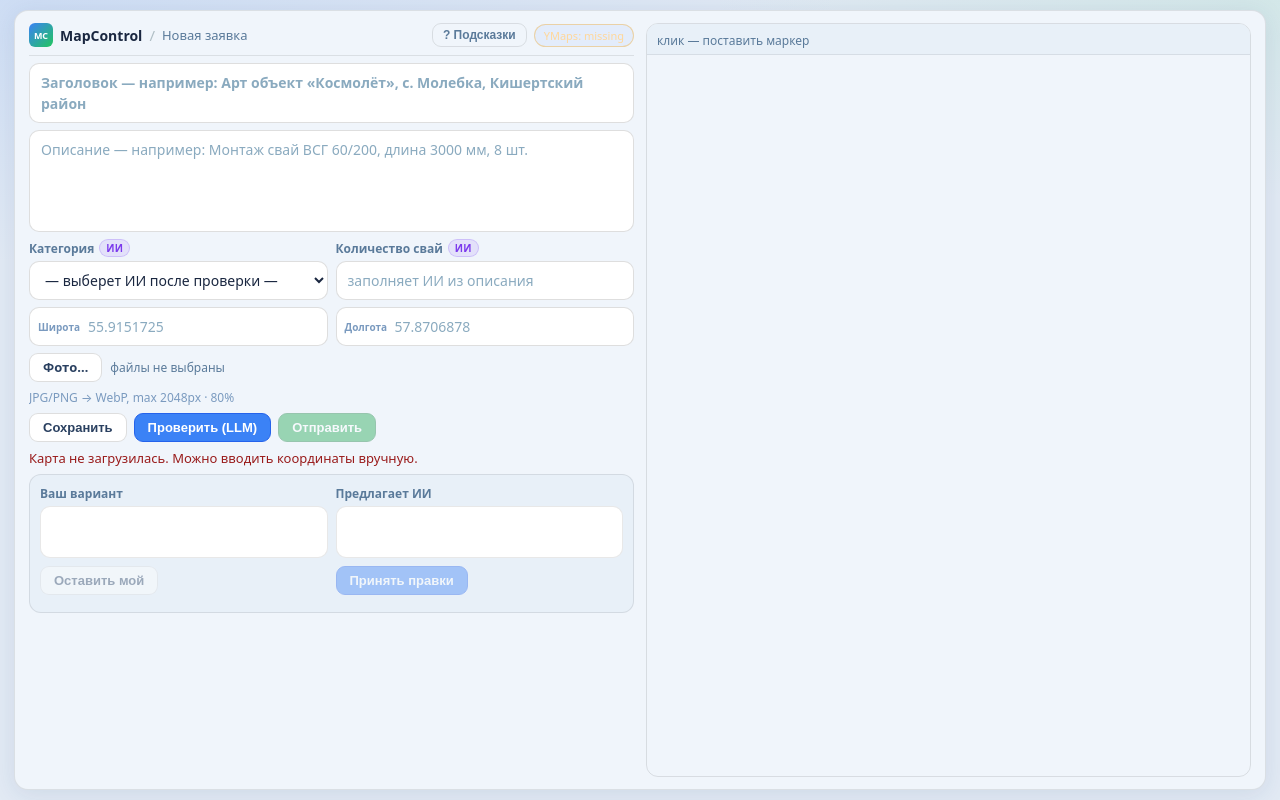
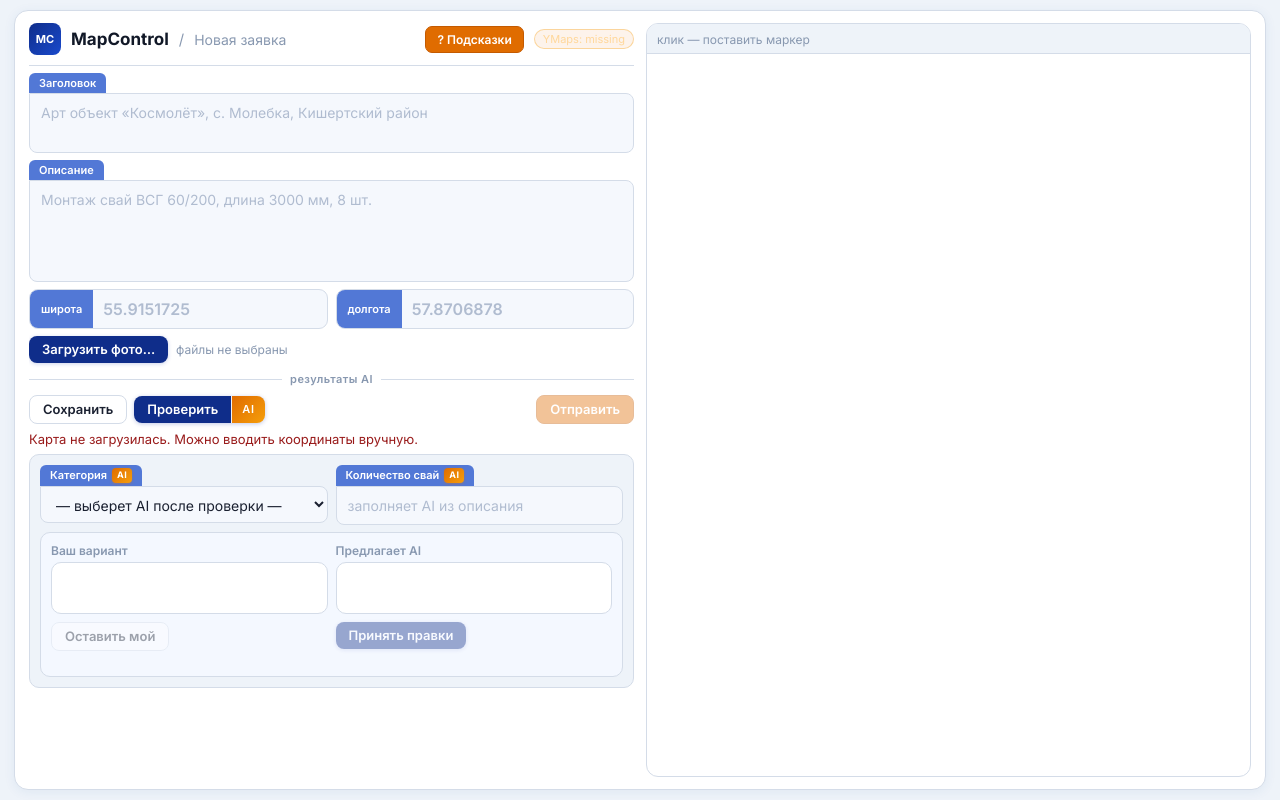
Before and after one commit to AlexanderKuzikov/MapControl, a website: page public/index.html in a window 1280 px wide. Drawn offline with Linux system fonts and the light colour scheme.

Commit message:
design: apply Sky Pro v10 theme to index.html and styles.css

```diff
--- a/public/index.html
+++ b/public/index.html
@@ -12,16 +12,16 @@
       <div class="help-dialog">
         <div class="help-dialog__head">
           <span>Подсказки по работе</span>
-          <button class="btn" id="helpClose">✕</button>
+          <button class="btn" id="helpClose">&#10005;</button>
         </div>
         <ol class="help-list">
-          <li><b>Заголовок</b> — полное название объекта с адресом. Например: «Арт объект «Космолёт», с. Молебка, Кишертский район».</li>
-          <li><b>Описание</b> — технические детали монтажа: тип и марка сваи (ВСГ, СВС), диаметр, длина, <b>количество свай</b>. Пример: «Монтаж свай ВСГ 60/200, длина 3000 мм, 8 шт.»</li>
-          <li><b>Координаты</b> — кликните по нужному месту на карте, поля Широта и Долгота заполнятся автоматически. Или введите вручную в десятичном формате (55.9151725).</li>
-          <li><b>Фото</b> — выберите JPG или PNG файлы. Они будут автоматически сжаты до WebP, максимальная ширина 2048px.</li>
-          <li><b>Проверить (LLM)</b> — ИИ проверит орфографию, стиль, полноту описания и предложит категорию объекта. После проверки можно принять или отклонить правки.</li>
-          <li><b>Сохранить</b> — сохраняет черновик на сервере без отправки. Можно вернуться позже.</li>
-          <li><b>Отправить</b> — финальная отправка заявки администратору. Кнопка активируется только после проверки LLM.</li>
+          <li><b>Заголовок</b> &mdash; полное название объекта с адресом. Например: &laquo;Арт объект &laquo;Космолёт&raquo;, с. Молебка, Кишертский район&raquo;.</li>
+          <li><b>Описание</b> &mdash; технические детали монтажа: тип и марка сваи (ВСГ, СВС), диаметр, длина, <b>количество свай</b>. Пример: &laquo;Монтаж свай ВСГ 60/200, длина 3000 мм, 8 шт.&raquo;</li>
+          <li><b>Координаты</b> &mdash; кликните по нужному месту на карте, поля Широта и Долгота заполнятся автоматически. Или введите вручную в десятичном формате (55.9151725).</li>
+          <li><b>Фото</b> &mdash; выберите JPG или PNG файлы. Они будут автоматически сжаты до WebP, максимальная ширина 2048px.</li>
+          <li><b>Проверить (AI)</b> &mdash; ИИ проверит орфографию, стиль, полноту описания и предложит категорию объекта. После проверки можно принять или отклонить правки.</li>
+          <li><b>Сохранить</b> &mdash; сохраняет черновик на сервере без отправки. Можно вернуться позже.</li>
+          <li><b>Отправить</b> &mdash; финальная отправка заявки администратору. Кнопка активируется только после проверки AI.</li>
         </ol>
       </div>
     </div>
@@ -31,26 +31,78 @@
         <div class="grid">
 
           <div class="col col--form">
+
+            <!-- Бренд -->
             <div class="brand">
               <div class="brand__logo">MC</div>
               <span class="brand__title">MapControl</span>
               <span class="brand__sep">/</span>
               <span class="brand__sub">Новая заявка</span>
-              <button class="btn btn--help ml-auto" id="helpOpen" type="button">? Подсказки</button>
-              <span class="pill" id="envStatus">ENV…</span>
+              <button class="btn--help ml-auto" id="helpOpen" type="button">? Подсказки</button>
+              <span class="pill" id="envStatus">ENV&hellip;</span>
             </div>
 
-            <textarea id="title" class="textarea textarea--title" rows="2"
-              placeholder="Заголовок — например: Арт объект «Космолёт», с. Молебка, Кишертский район"></textarea>
+            <!-- Заголовок -->
+            <div class="field-block">
+              <div class="field-badge">Заголовок</div>
+              <textarea id="title" class="textarea" rows="2"
+                placeholder="Арт объект &laquo;Космолёт&raquo;, с. Молебка, Кишертский район"></textarea>
+            </div>
 
+            <!-- Описание -->
+            <div class="field-block">
+              <div class="field-badge">Описание</div>
               <textarea id="desc" class="textarea" rows="4"
-              placeholder="Описание — например: Монтаж свай ВСГ 60/200, длина 3000 мм, 8 шт."></textarea>
+                placeholder="Монтаж свай ВСГ 60/200, длина 3000 мм, 8 шт."></textarea>
+            </div>
 
+            <!-- Координаты -->
+            <div class="coords-row">
+              <div class="coord-block">
+                <span class="coord-badge">широта</span>
+                <input id="lat" class="coord-input" inputmode="decimal" placeholder="55.9151725" />
+              </div>
+              <div class="coord-block">
+                <span class="coord-badge">долгота</span>
+                <input id="lng" class="coord-input" inputmode="decimal" placeholder="57.8706878" />
+              </div>
+            </div>
+
+            <!-- Фото -->
+            <label class="file-row">
+              <input id="images" type="file" multiple accept="image/jpeg,image/png,image/webp" class="file-input" />
+              <span class="btn--upload">Загрузить фото&hellip;</span>
+              <span id="imagesInfo" class="file-info muted sm">файлы не выбраны</span>
+            </label>
+
+            <!-- Разделитель -->
+            <div class="section-divider">
+              <div class="section-divider__line"></div>
+              <span class="section-divider__label">результаты AI</span>
+              <div class="section-divider__line"></div>
+            </div>
+
+            <!-- Кнопки действий -->
+            <div class="actions">
+              <button class="btn" id="btnSaveDraft" type="button">Сохранить</button>
+              <button class="btn-split" id="btnCheck" type="button">
+                <span class="part-main">Проверить</span>
+                <span class="part-divider"></span>
+                <span class="part-ai">AI</span>
+              </button>
+              <button class="btn btn--good actions-right" id="btnSubmit" type="button" disabled>Отправить</button>
+            </div>
+
+            <!-- Сообщение -->
+            <div id="msg" class="msg"></div>
+
+            <!-- AI-секция -->
+            <div class="ai-section">
               <div class="llm-fields">
-              <div class="llm-field">
-                <label class="llm-field__label" for="category">Категория <span class="llm-badge">ИИ</span></label>
+                <div class="field-block">
+                  <div class="field-badge">Категория <span class="ai-chip">AI</span></div>
                   <select id="category" class="input">
-                  <option value="">— выберет ИИ после проверки —</option>
+                    <option value="">— выберет AI после проверки —</option>
                     <option value="house">Жилой дом</option>
                     <option value="banya">Баня</option>
                     <option value="fence">Забор</option>
@@ -62,36 +114,11 @@
                     <option value="other">Прочее</option>
                   </select>
                 </div>
-              <div class="llm-field">
-                <label class="llm-field__label" for="pileCount">Количество свай <span class="llm-badge">ИИ</span></label>
-                <input id="pileCount" class="input" type="number" min="1" placeholder="заполняет ИИ из описания" />
+                <div class="field-block">
+                  <div class="field-badge">Количество свай <span class="ai-chip">AI</span></div>
+                  <input id="pileCount" class="input" type="number" min="1" placeholder="заполняет AI из описания" />
                 </div>
               </div>
-
-            <div class="coords-row">
-              <div class="input-prefix">
-                <span class="prefix-tag">Широта</span>
-                <input id="lat" class="input input--prefix" inputmode="decimal" placeholder="55.9151725" />
-              </div>
-              <div class="input-prefix">
-                <span class="prefix-tag">Долгота</span>
-                <input id="lng" class="input input--prefix" inputmode="decimal" placeholder="57.8706878" />
-              </div>
-            </div>
-
-            <label class="file-row">
-              <input id="images" type="file" multiple accept="image/jpeg,image/png,image/webp" class="file-input" />
-              <span class="btn">Фото…</span>
-              <span id="imagesInfo" class="file-info muted sm">файлы не выбраны</span>
-            </label>
-            <div class="hint">JPG/PNG → WebP, max 2048px · 80%</div>
-
-            <div class="actions">
-              <button class="btn" id="btnSaveDraft" type="button">Сохранить</button>
-              <button class="btn btn--primary" id="btnCheck" type="button">Проверить (LLM)</button>
-              <button class="btn btn--good" id="btnSubmit" type="button" disabled>Отправить</button>
-            </div>
-            <div id="msg" class="msg"></div>
 
               <div class="diff-wrap">
                 <div class="diff">
@@ -103,7 +130,7 @@
                     </div>
                   </div>
                   <div class="diff__col">
-                  <div class="diff__label">Предлагает ИИ</div>
+                    <div class="diff__label">Предлагает AI</div>
                     <pre id="diffSuggested" class="diff__box"></pre>
                     <div class="diff-actions">
                       <button class="btn btn--primary" id="btnApplySuggested" type="button" disabled>Принять правки</button>
@@ -115,10 +142,13 @@
               </div>
             </div>
 
+          </div>
+
+          <!-- Карта -->
           <div class="col col--map">
             <div class="mapWrap">
               <div class="mapHeader">
-                <span class="muted sm">клик — поставить маркер</span>
+                <span class="muted sm">клик &mdash; поставить маркер</span>
               </div>
               <div id="map" class="map"></div>
             </div>
--- a/public/styles.css
+++ b/public/styles.css
@@ -1,27 +1,25 @@
+@import url('https://fonts.googleapis.com/css2?family=Inter:wght@400;500;600;700&display=swap');
+
 :root {
-  --text: #1a2740;
-  --muted: #5a7a9a;
-  --border: rgba(0,0,0,0.10);
-  --border-focus: rgba(59,130,246,0.55);
-  --primary: #3b82f6;
-  --good: #16a34a;
-  --field-bg: #ffffff;
-  --card-bg: #f0f5fb;
-  --page-bg: #e2eaf4;
+  --text: #1a2030;
+  --muted: #8898b0;
+  --border: #d4dce8;
+  --border-focus: #1040c8;
+  --primary: #0f2d8a;
+  --good: #e06c00;
+  --field-bg: #f5f8fd;
+  --card-bg: #ffffff;
+  --page-bg: #eef3f9;
 }
 
-* { box-sizing: border-box; }
+* { box-sizing: border-box; margin: 0; }
 
 html, body {
-  margin: 0;
   height: 100%;
-  font-family: ui-sans-serif, system-ui, -apple-system, Segoe UI, Roboto, Arial, sans-serif;
-  font-size: 15px;
+  background: var(--page-bg);
+  font-family: 'Inter', system-ui, -apple-system, sans-serif;
+  font-size: 14px;
   color: var(--text);
-  background:
-    radial-gradient(ellipse 120% 60% at 0% 0%,   rgba(59,130,246,0.12), transparent 55%),
-    radial-gradient(ellipse 90%  50% at 100% 0%,  rgba(34,197,94,0.08),  transparent 50%),
-    #e2eaf4;
 }
 
 .container {
@@ -35,10 +33,10 @@ html, body {
   flex: 1; min-height: 0;
   display: flex; flex-direction: column;
   background: var(--card-bg);
-  border: 1px solid rgba(0,0,0,0.09);
+  border: 1px solid var(--border);
   border-radius: 14px;
   padding: 12px 14px;
-  box-shadow: 0 4px 24px rgba(30,60,120,0.10);
+  box-shadow: 0 2px 12px rgba(30,80,160,0.07);
   overflow: hidden;
 }
 
@@ -58,158 +56,242 @@ html, body {
 
 /* ── Бренд ── */
 .brand {
-  display: flex; align-items: center; gap: 7px;
+  display: flex; align-items: center; gap: 10px;
   flex-shrink: 0;
-  padding-bottom: 8px;
-  border-bottom: 1px solid rgba(0,0,0,0.09);
+  padding-bottom: 10px;
+  border-bottom: 1px solid var(--border);
 }
 .brand__logo {
-  width: 24px; height: 24px; border-radius: 6px;
+  width: 32px; height: 32px; border-radius: 8px;
   display: grid; place-items: center;
-  background: linear-gradient(135deg, #3b82f6, #22c55e);
-  font-weight: 800; font-size: 9px; color: #fff;
+  background: linear-gradient(135deg, #0f2d8a, #1a4acc);
+  font-weight: 700; font-size: 11px; color: #fff;
   flex-shrink: 0;
 }
-.brand__title { font-weight: 800; font-size: 14px; color: #1a2740; }
-.brand__sep { color: #b0bec5; }
-.brand__sub { color: var(--muted); font-size: 13px; }
+.brand__title { font-weight: 700; font-size: 17px; color: #111827; }
+.brand__sep { color: var(--muted); font-size: 15px; }
+.brand__sub { color: var(--muted); font-size: 14px; }
 .ml-auto { margin-left: auto; }
+
+/* ── Pill (ymaps статус) ── */
+.pill {
+  font-size: 11px; padding: 2px 8px;
+  border-radius: 999px;
+  border: 1px solid rgba(224,108,0,0.35);
+  color: #c45a00;
+  background: rgba(224,108,0,0.08);
+}
+
+/* ── Кнопка Подсказки ── */
+.btn--help {
+  font-size: 12px; padding: 5px 11px;
+  color: #fff;
+  background: #e06c00;
+  border: 1px solid #c45a00;
+  border-radius: 7px;
+  cursor: pointer;
+  font-weight: 600;
+  font-family: inherit;
+  transition: background .15s;
+}
+.btn--help:hover { background: #c45a00; }
+
+/* ── Бэдж-лейбл полей ── */
+.field-badge {
+  display: inline-flex; align-items: center; gap: 5px;
+  font-size: 11px; font-weight: 600; color: #fff;
+  background: #5278d6;
+  padding: 3px 10px;
+  border-radius: 6px 6px 0 0;
+  width: fit-content;
+}
+.field-badge .ai-chip {
+  font-size: 9px; font-weight: 700; padding: 1px 5px;
+  border-radius: 4px;
+  background: linear-gradient(135deg, #e06c00, #f59e0b);
+  color: #fff; letter-spacing: 0.05em;
+  box-shadow: 0 1px 3px rgba(224,108,0,0.4);
+  line-height: 1.4;
+}
 
 /* ── Поля ── */
 .input, .textarea {
   width: 100%;
-  border-radius: 10px;
-  padding: 8px 11px;
-  border: 1px solid rgba(0,0,0,0.13);
+  border: 1px solid var(--border);
   background: var(--field-bg);
   color: var(--text);
   outline: none;
-  font-size: 14px;
-  line-height: 1.5;
+  font-size: 14px; line-height: 1.5;
   font-family: inherit;
-  display: block;
   transition: border-color .15s, box-shadow .15s;
 }
 .textarea { resize: none; }
-.textarea--title { font-weight: 600; }
 
-::placeholder { color: #8aaabf; opacity: 1; }
+/* поля внутри field-block (с бэджем) */
+.field-block { display: flex; flex-direction: column; gap: 0; }
+.field-block .textarea,
+.field-block .input,
+.field-block select.input {
+  border-radius: 0 8px 8px 8px;
+  padding: 8px 11px;
+  display: block;
+}
+
+/* поля без бэджа (координаты в coord-block) */
+::placeholder { color: #b0bcd0; }
 
 .input:focus, .textarea:focus {
   border-color: var(--border-focus);
-  box-shadow: 0 0 0 3px rgba(59,130,246,0.10);
+  box-shadow: 0 0 0 2px rgba(16,64,200,0.1);
 }
 
 /* ── Координаты ── */
 .coords-row { display: grid; grid-template-columns: 1fr 1fr; gap: 8px; }
-.input-prefix { position: relative; }
-.prefix-tag {
-  position: absolute; left: 9px; top: 50%;
-  transform: translateY(-50%);
-  font-size: 10px; font-weight: 700;
-  color: #7a9abf;
-  pointer-events: none; user-select: none;
-  white-space: nowrap;
+.coord-block {
+  display: flex; align-items: stretch;
+  border: 1px solid var(--border);
+  border-radius: 9px; overflow: hidden;
+  background: var(--field-bg);
+  transition: border-color .15s, box-shadow .15s;
 }
-.input--prefix { padding-left: 58px; }
+.coord-block:focus-within {
+  border-color: var(--border-focus);
+  box-shadow: 0 0 0 2px rgba(16,64,200,0.1);
+}
+.coord-badge {
+  display: flex; align-items: center; padding: 0 11px;
+  font-size: 11px; font-weight: 600; color: #fff;
+  background: #5278d6;
+  white-space: nowrap; flex-shrink: 0;
+}
+.coord-input {
+  flex: 1; border: none; background: transparent;
+  color: var(--text);
+  font-size: 16px; font-weight: 600; padding: 9px 10px;
+  outline: none; font-family: inherit; min-width: 0;
+}
 
 /* ── LLM-поля ── */
-.llm-fields {
-  display: grid;
-  grid-template-columns: 1fr 1fr;
-  gap: 8px;
-}
-.llm-field {
-  display: flex;
-  flex-direction: column;
-  gap: 4px;
-}
-.llm-field__label {
-  font-size: 12px;
-  font-weight: 600;
-  color: var(--muted);
-  display: flex;
-  align-items: center;
-  gap: 5px;
-}
-.llm-badge {
-  font-size: 10px;
-  font-weight: 700;
-  padding: 1px 6px;
-  border-radius: 999px;
-  background: rgba(139,92,246,0.13);
-  color: #7c3aed;
-  border: 1px solid rgba(139,92,246,0.25);
-  letter-spacing: 0.02em;
-}
+.llm-fields { display: grid; grid-template-columns: 1fr 1fr; gap: 8px; }
 
 /* ── Фото ── */
-.file-row { display: flex; align-items: center; gap: 8px; cursor: pointer; }
+.file-row { display: flex; align-items: center; gap: 8px; }
 .file-input { display: none; }
 .file-info { flex: 1; overflow: hidden; text-overflow: ellipsis; white-space: nowrap; }
 
-.hint { color: #7a9abf; font-size: 12px; }
 .muted { color: var(--muted); }
 .sm { font-size: 12px; }
 
+/* ── Разделитель AI-секции ── */
+.section-divider {
+  display: flex; align-items: center; gap: 8px;
+  margin: 2px 0;
+}
+.section-divider__line { flex: 1; height: 1px; background: var(--border); }
+.section-divider__label {
+  font-size: 11px; font-weight: 600; color: var(--muted);
+  white-space: nowrap; letter-spacing: 0.04em;
+}
+
+/* ── AI-секция ── */
+.ai-section {
+  background: var(--page-bg);
+  border: 1px solid var(--border);
+  border-radius: 10px;
+  padding: 10px;
+  display: flex; flex-direction: column; gap: 7px;
+}
+
 /* ── Кнопки ── */
-.actions { display: flex; flex-wrap: wrap; gap: 7px; }
+.actions { display: flex; align-items: center; flex-wrap: wrap; gap: 7px; }
+.actions-right { margin-left: auto; }
+
 .btn {
-  border-radius: 9px;
-  border: 1px solid rgba(0,0,0,0.13);
-  background: #ffffff;
-  color: #2a4060;
+  border-radius: 8px;
+  border: 1px solid var(--border);
+  background: #fff;
+  color: var(--text);
   padding: 7px 13px;
   cursor: pointer;
-  font-weight: 600;
-  font-size: 13px;
-  line-height: 1;
-  transition: border-color .15s, background .15s, box-shadow .15s;
+  font-weight: 600; font-size: 13px; line-height: 1;
+  transition: border-color .15s, background .15s;
+  font-family: inherit;
 }
-.btn:hover { border-color: rgba(59,130,246,0.4); box-shadow: 0 1px 4px rgba(59,130,246,0.10); }
+.btn:hover { border-color: var(--border-focus); background: #eef3ff; }
 .btn:disabled { opacity: 0.4; cursor: not-allowed; }
-.btn--primary {
-  background: #3b82f6;
-  border-color: #2563eb;
+
+/* кнопка загрузки фото */
+.btn--upload {
+  border-radius: 8px; border: none;
+  background: var(--primary); color: #fff;
+  padding: 7px 13px; cursor: pointer;
+  font-weight: 600; font-size: 13px; line-height: 1;
+  font-family: inherit; transition: background .15s;
+  box-shadow: 0 1px 4px rgba(10,40,160,0.2);
+  white-space: nowrap;
+}
+.btn--upload:hover { background: #0a2070; }
+
+/* кнопка Проверить (split) */
+.btn-split {
+  display: inline-flex; align-items: stretch;
+  border-radius: 8px; overflow: hidden; border: none; padding: 0;
+  cursor: pointer; font-family: inherit; font-size: 13px; font-weight: 600; line-height: 1;
+  box-shadow: 0 1px 4px rgba(10,40,160,0.25); transition: box-shadow .15s;
+}
+.btn-split:hover { box-shadow: 0 2px 10px rgba(10,40,160,0.35); }
+.btn-split .part-main {
+  background: var(--primary); color: #fff;
+  padding: 7px 13px; transition: background .15s;
+}
+.btn-split:hover .part-main { background: #0a2070; }
+.btn-split .part-divider { width: 1px; background: rgba(255,255,255,0.2); flex-shrink: 0; }
+.btn-split .part-ai {
+  background: linear-gradient(135deg, #e06c00, #f59e0b); color: #fff;
+  padding: 7px 10px; font-size: 11px; letter-spacing: 0.06em;
+  display: flex; align-items: center; transition: filter .15s;
+}
+.btn-split:hover .part-ai { filter: brightness(0.9); }
+
+/* кнопка Отправить */
+.btn--good {
+  background: var(--good);
+  border-color: #c45a00;
   color: #fff;
 }
-.btn--primary:hover { background: #2563eb; }
-.btn--good {
-  background: #16a34a;
-  border-color: #15803d;
-  color: #fff;
+.btn--good:hover { background: #c45a00; }
+
+/* кнопка Принять правки */
+.btn--primary {
+  background: var(--primary); border: none; color: #fff;
+  border-radius: 8px; padding: 7px 13px; cursor: pointer;
+  font-weight: 600; font-size: 13px; line-height: 1;
+  font-family: inherit; transition: background .15s;
+  box-shadow: 0 1px 4px rgba(10,40,160,0.25);
 }
-.btn--good:hover { background: #15803d; }
-.btn--help { font-size: 12px; padding: 5px 10px; color: var(--muted); background: transparent; border-color: rgba(0,0,0,0.10); }
-.btn--help:hover { background: rgba(59,130,246,0.06); }
+.btn--primary:hover { background: #0a2070; }
 
-.pill {
-  font-size: 11px; padding: 3px 9px;
-  border-radius: 999px;
-  border: 1px solid rgba(59,130,246,0.25);
-  color: #3b6ea0;
-  background: rgba(59,130,246,0.07);
-}
-
+/* ── Сообщение ── */
 .msg { font-size: 13px; min-height: 0; }
-.msg__ok  { color: #166534; }
+.msg__ok  { color: #c45a00; font-weight: 500; text-align: center; }
 .msg__bad { color: #991b1b; }
 
 /* ── Diff ── */
-.diff-wrap { border: 1px solid rgba(0,0,0,0.09); border-radius: 12px; padding: 10px; background: #e8f0f8; }
+.diff-wrap {
+  border: 1px solid var(--border); border-radius: 10px;
+  padding: 10px; background: #f4f8ff;
+  display: flex; flex-direction: column; gap: 8px;
+}
 .diff { display: grid; grid-template-columns: 1fr 1fr; gap: 8px; align-items: start; }
-.diff__col {
-  display: flex;
-  flex-direction: column;
-  gap: 4px;
-}
+.diff__col { display: flex; flex-direction: column; gap: 4px; }
 .diff__label { font-size: 12px; font-weight: 600; color: var(--muted); }
 .diff__box {
-  border: 1px solid rgba(0,0,0,0.09); background: #fff;
+  border: 1px solid var(--border); background: #fff;
   border-radius: 10px; padding: 8px; min-height: 52px;
-  white-space: pre-wrap; margin: 0; font-size: 13px; font-family: inherit; color: var(--text);
+  white-space: pre-wrap; margin: 0;
+  font-size: 13px; font-family: inherit; color: var(--text);
 }
-.diff-actions { display: flex; align-items: center; gap: 8px; margin-top: 4px; }
+.diff-actions { display: flex; align-items: center; gap: 8px; margin-top: 4px; flex-wrap: wrap; }
 
 .warnings { margin: 7px 0 0; padding-left: 16px; color: #92400e; font-size: 12px; }
 
@@ -217,10 +299,13 @@ html, body {
 .col--map { display: flex; flex-direction: column; min-height: 0; }
 .mapWrap {
   flex: 1; min-height: 0;
-  border: 1px solid rgba(0,0,0,0.10); border-radius: 12px;
+  border: 1px solid var(--border); border-radius: 12px;
   overflow: hidden; display: flex; flex-direction: column;
 }
-.mapHeader { padding: 5px 10px; border-bottom: 1px solid rgba(0,0,0,0.08); background: #e8f0f8; flex-shrink: 0; }
+.mapHeader {
+  padding: 6px 10px; border-bottom: 1px solid var(--border);
+  background: var(--page-bg); flex-shrink: 0;
+}
 .map { flex: 1; min-height: 0; }
 
 /* ── Help modal ── */
```
Lines whose indentation alone changed are shown as unchanged.
